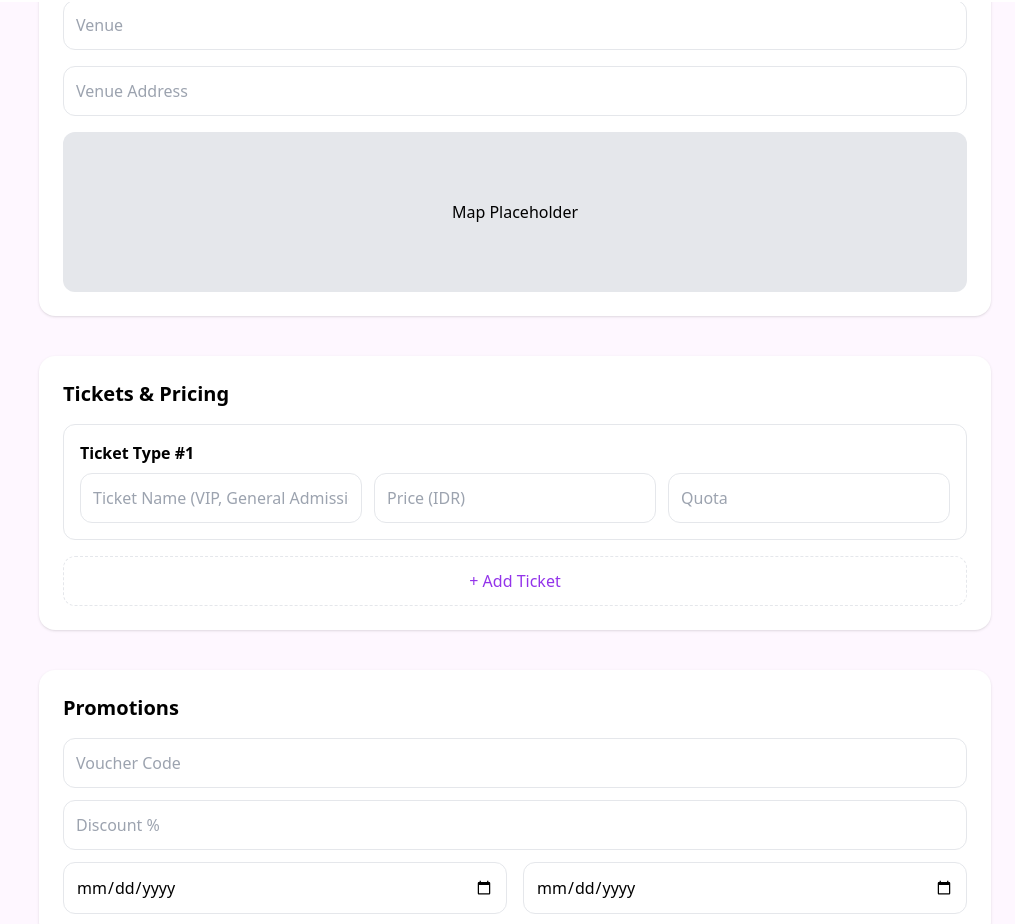
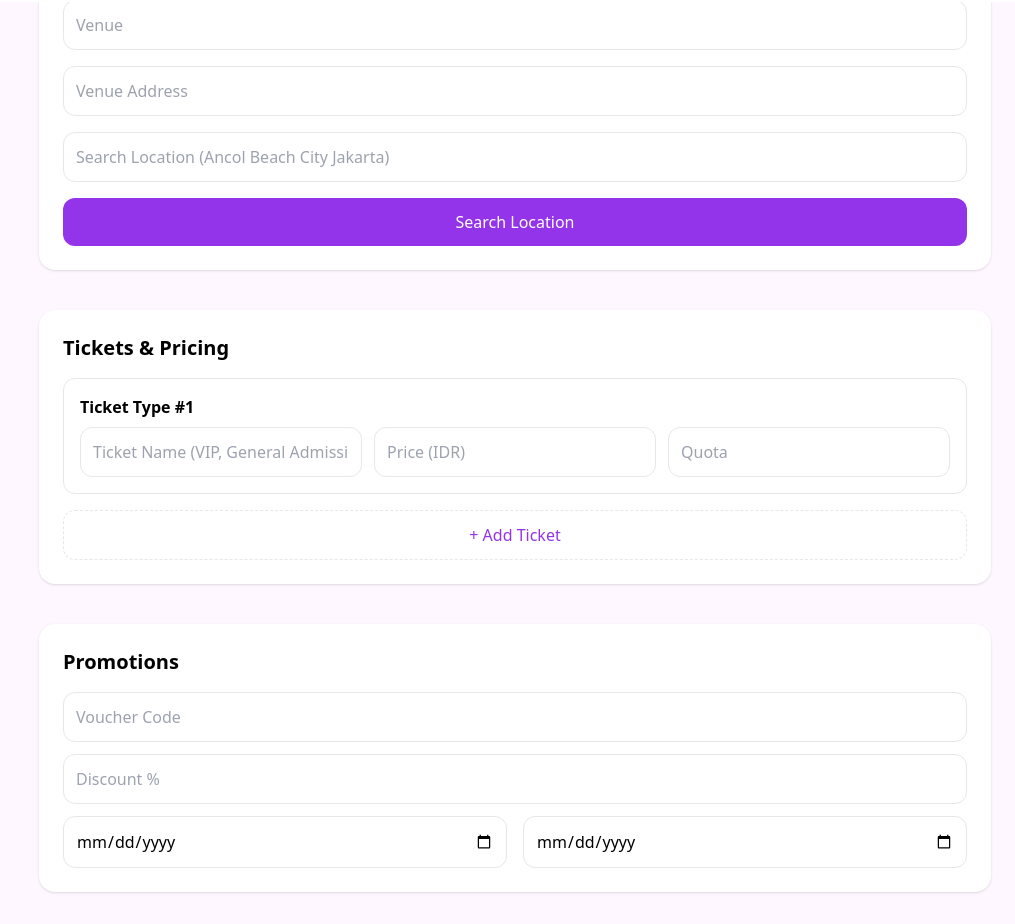
Before and after one commit to Rffmmar-Git/Event_App, a React (Vite) app in the folder frontend/: page /create in a window 1280 px wide. Shown: the part 798-1722 px from the top of the page, without its empty margins (265-1280 px from the left). Built offline with nearby package versions, Linux system fonts and the light colour scheme; no server answers.

Commit message:
second update

```diff
--- a/frontend/src/pages/CreateEvent.tsx
+++ b/frontend/src/pages/CreateEvent.tsx
@@ -45,6 +45,9 @@ const [tickets, setTickets] = useState<
 
 const [loading, setLoading] =
   useState(false);
+
+const [locationQuery, setLocationQuery] =
+  useState("");
 
   /* REFS */
   const eventRef = useRef<HTMLDivElement>(null);
@@ -168,6 +171,40 @@ const handlePublish = async () => {
     alert("Failed to create event");
   } finally {
     setLoading(false);
+  }
+};
+
+  const handleSearchLocation = async() => {
+    try {
+      if (!locationQuery.trim()) {
+        alert("Please enter a location");
+        return;
+      }
+
+      const response = await fetch(
+        `https://nominatim.openstreetmap.org/search?format=json&q=${encodeURIComponent(locationQuery
+        )}`
+      );
+      const data = await response.json();
+
+    if (!data.length) {
+      alert("Location not found");
+      return;
+    }
+
+    const result = data[0];
+
+    setEventData((prev) => ({
+      ...prev,
+      latitude: Number(result.lat),
+      longitude: Number(result.lon),
+    }));
+
+    alert("location found!");
+  } catch (error) {
+    console.error(error);
+
+    alert("Failed to search location");
   }
 };
 
@@ -378,9 +415,37 @@ const handlePublish = async () => {
               className="w-full p-3 border rounded-xl mb-4"
             />
 
-            <div className="h-40 bg-gray-200 rounded-xl flex items-center justify-center">
-              Map Placeholder
+            <div className="space-y-4">
+
+              <input
+                value={locationQuery}
+                onChange={(e) =>
+                  setLocationQuery(e.target.value)
+                }
+                placeholder="Search Location (Ancol Beach City Jakarta)"
+                className="w-full p-3 border rounded-xl"
+              />
+
+              <button
+                onClick={handleSearchLocation}
+                className="w-full p-3 bg-purple-600 text-white rounded-xl"
+              >
+                Search Location
+              </button>
+
+              {eventData.latitude && eventData.longitude && (
+                <iframe
+                  title="location-preview"
+                  width="100%"
+                  height="300"
+                  style={{ border: 0 }}
+                  loading="lazy"
+                  className="rounded-xl"
+                  src={`https://maps.google.com/maps?q=${eventData.latitude},${eventData.longitude}&z=15&output=embed`}
+                />
+              )}
             </div>
+
           </div>
 
           {/* TICKETS */}
```
